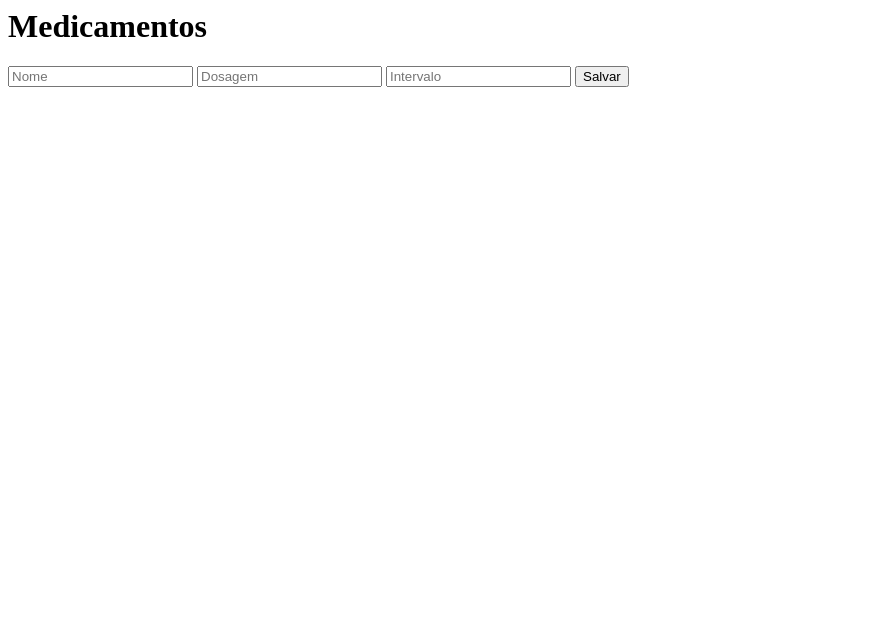
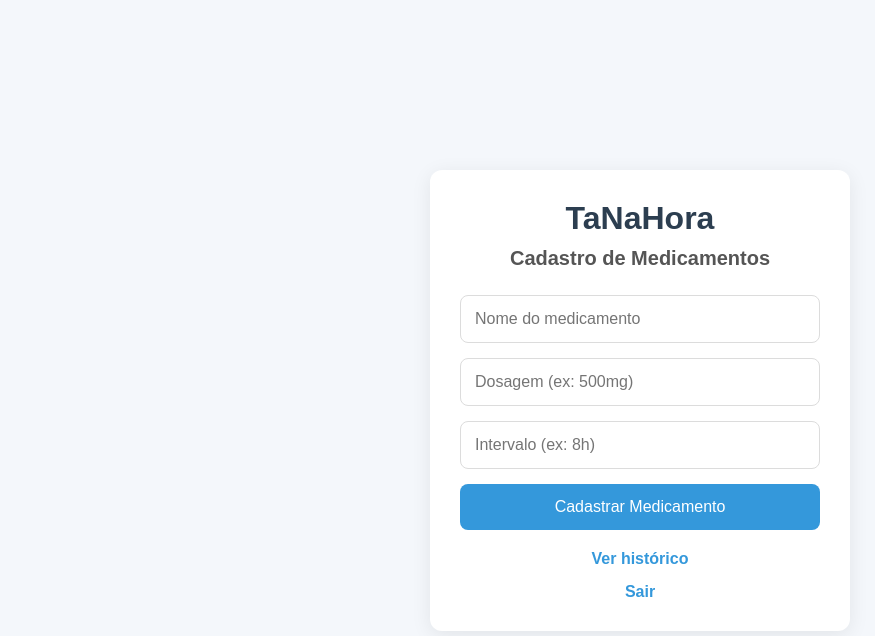
Before and after one commit to Campel0/TaNaHora, a website: page frontend/medicamentos.html in a window 1280 px wide. Shown: the whole page, without its empty margins (0-875 px from the left). Drawn offline with Linux system fonts and the light colour scheme; no server answers.

Commit message:
feat: finaliza páginas HTML do frontend

```diff
--- a/frontend/css/style.css
+++ b/frontend/css/style.css
@@ -1,13 +1,114 @@
-body{
-  font-family: Arial;
-  max-width: 500px;
-  margin: auto;
+* {
+  margin: 0;
+  padding: 0;
+  box-sizing: border-box;
+}
+
+body {
+  font-family: Arial, sans-serif;
+  background-color: #f4f7fb;
+  min-height: 100vh;
+
+  display: flex;
+  justify-content: center;
+  align-items: center;
   padding: 20px;
 }
 
-input, button{
-  display:block;
-  width:100%;
-  margin:10px 0;
-  padding:10px;
+.container {
+  background-color: white;
+  width: 100%;
+  max-width: 420px;
+  padding: 30px;
+  border-radius: 12px;
+  box-shadow: 0 4px 20px rgba(0, 0, 0, 0.08);
 }
+
+h1 {
+  text-align: center;
+  color: #2c3e50;
+  margin-bottom: 10px;
+}
+
+h2 {
+  text-align: center;
+  color: #555;
+  margin-bottom: 25px;
+  font-size: 20px;
+}
+
+input {
+  width: 100%;
+  padding: 14px;
+  margin-bottom: 15px;
+  border: 1px solid #dcdcdc;
+  border-radius: 8px;
+  font-size: 16px;
+  outline: none;
+  transition: 0.2s;
+}
+
+input:focus {
+  border-color: #3498db;
+}
+
+button {
+  width: 100%;
+  padding: 14px;
+  border: none;
+  border-radius: 8px;
+  background-color: #3498db;
+  color: white;
+  font-size: 16px;
+  cursor: pointer;
+  transition: 0.2s;
+}
+
+button:hover {
+  background-color: #2980b9;
+}
+
+p {
+  margin-top: 15px;
+  text-align: center;
+  color: #555;
+}
+
+a {
+  color: #3498db;
+  text-decoration: none;
+  font-weight: bold;
+}
+
+a:hover {
+  text-decoration: underline;
+}
+
+#mensagem {
+  margin-top: 15px;
+  font-weight: bold;
+  color: #27ae60;
+}
+
+ul {
+  list-style: none;
+  margin-top: 20px;
+}
+
+li {
+  background: #f8f9fa;
+  border: 1px solid #ddd;
+  padding: 12px;
+  margin-bottom: 10px;
+  border-radius: 8px;
+}
+
+@media (max-width: 480px) {
+  .container {
+    padding: 20px;
+  }
+
+  h1 {
+    font-size: 24px;
+  }
+}
--- a/frontend/medicamentos.html
+++ b/frontend/medicamentos.html
@@ -1,12 +1,38 @@
-<h1>Medicamentos</h1>
+<!DOCTYPE html>
+<html lang="pt-BR">
+<head>
+  <meta charset="UTF-8">
+  <meta name="viewport" content="width=device-width, initial-scale=1.0">
+  <title>TaNaHora - Medicamentos</title>
+  <link rel="stylesheet" href="./css/style.css">
+</head>
+<body>
 
-<input id="nome" placeholder="Nome">
-<input id="dosagem" placeholder="Dosagem">
-<input id="intervalo" placeholder="Intervalo">
+  <div class="container">
+    <h1>TaNaHora</h1>
+    <h2>Cadastro de Medicamentos</h2>
 
-<button onclick="cadastrarMedicamento()">Salvar</button>
+    <input id="nome" type="text" placeholder="Nome do medicamento">
+    <input id="dosagem" type="text" placeholder="Dosagem (ex: 500mg)">
+    <input id="intervalo" type="text" placeholder="Intervalo (ex: 8h)">
 
-<ul id="lista"></ul>
+    <button onclick="cadastrarMedicamento()">
+      Cadastrar Medicamento
+    </button>
 
-<script src="./js/api.js"></script>
-<script src="./js/medicamento.js"></script>
+    <ul id="lista"></ul>
+
+    <p>
+      <a href="./historico.html">Ver histórico</a>
+    </p>
+
+    <p>
+      <a href="./index.html">Sair</a>
+    </p>
+  </div>
+
+  <script src="./js/api.js"></script>
+  <script src="./js/medicamento.js"></script>
+
+</body>
+</html>
```
Also changed, not shown: frontend/cadastro.html (+10 -5 lines), frontend/historico.html (+24 -4 lines), frontend/index.html (+7 -3 lines).
